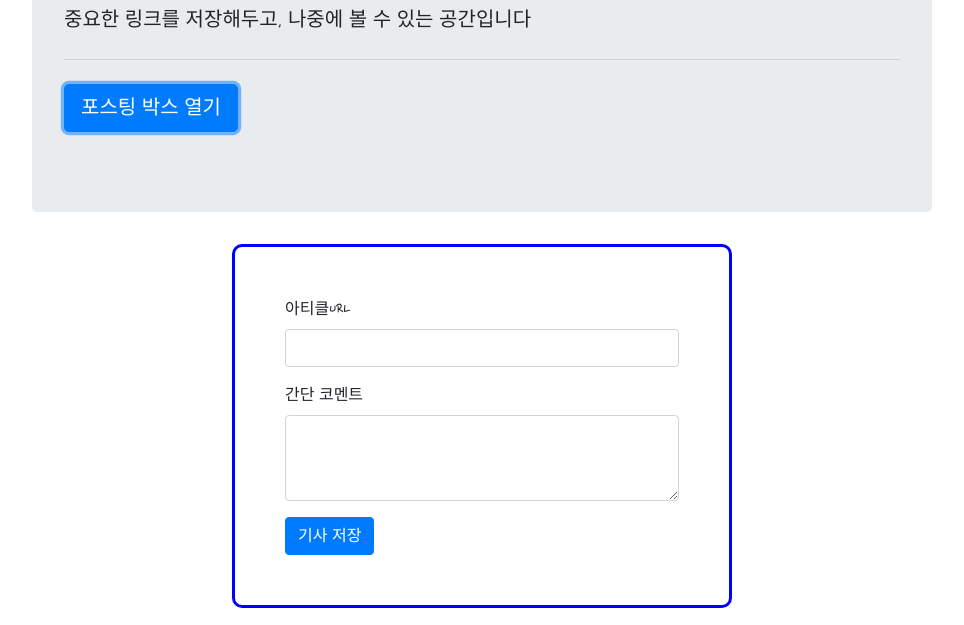
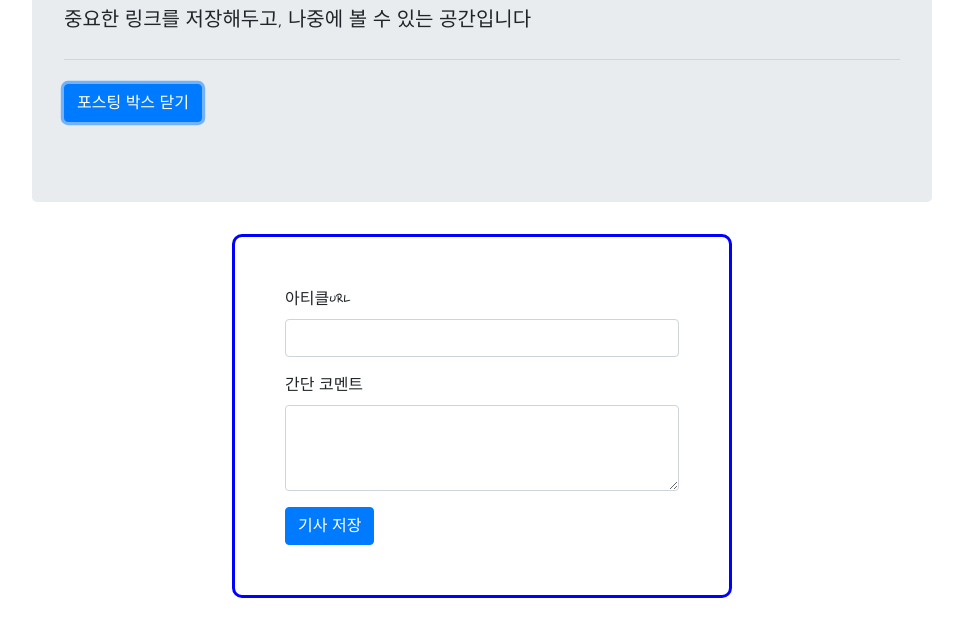
Before and after one commit to jskjw157/SpartaCoding, a plain HTML site: page frontend/index.html in a window 1280 px wide. Both pictures are taken after a click on the button "포스팅 박스 열기". Shown: the part 134-759 px from the top of the page, without its empty margins (158-1122 px from the left). Drawn offline with nearby package versions, Linux system fonts and the light colour scheme; grey boxes are pictures that could not be loaded.

Commit message:
Jquery openClose function

```diff
--- a/frontend/index.html
+++ b/frontend/index.html
@@ -41,18 +41,28 @@
             font-weight: bold;
         }
 
-        .article {
+        .posting-box {
             border: 3px solid blue;
             border-radius: 10px;
             padding: 50px;
             margin: 30px auto 30px auto;
             width: 500px;
+            display: none;
         }
     </style>
 
     <script>
-        function hey() {
-            alert('안녕!')
+        function openClose(){
+            let status = $('#post-box').css('display');
+
+            if (status =='block') {
+                $('#post-box').hide();
+                $("#btn-posting-box").text('포스팅 박스 열기')
+            }
+            else {
+                $('#post-box').show();
+                $("#btn-posting-box").text('포스팅 박스 닫기')
+            }
         }
     </script>
 </head>
@@ -63,10 +73,10 @@
         <p class="lead">중요한 링크를 저장해두고, 나중에 볼 수 있는 공간입니다</p>
         <hr class="my-4">
         <p class="lead">
-            <a onclick="hey()" class="btn btn-primary   btn-lg" href="#" role="button">포스팅 박스 열기</a>
+            <a onclick="openClose()" class="btn btn-primary" id="btn-posting-box"  href="#" role="button">포스팅 박스 열기</a>
         </p>
         </div>
-        <div class="article">
+        <div class="posting-box" id="post-box">
             <div class="mb-3">
                 <label for="articleUrl" class="form-label">아티클URL</label>
                 <input type="url" class="form-control" id="articleUrl">
@@ -77,7 +87,7 @@
             </div>
             <button type="submit" class="btn btn-primary">기사 저장</button>
         </div>
-        <div class="card-columns">
+        <div class="card-columns" id ="cards-box">
             <div class="card" style="width: 18rem;">
                 <img class="card-img-top" src="https://encrypted-tbn0.gstatic.com/images?q=tbn:ANd9GcQ8Hh-2D2Ymz7HbicHQlF8fuNRlimPAV-SB5DFrhQV1yink12Spn_mmSsMrrKtJUb1W0kg&usqp=CAU" alt="Card image cap">
                 <div class="card-body">
```
